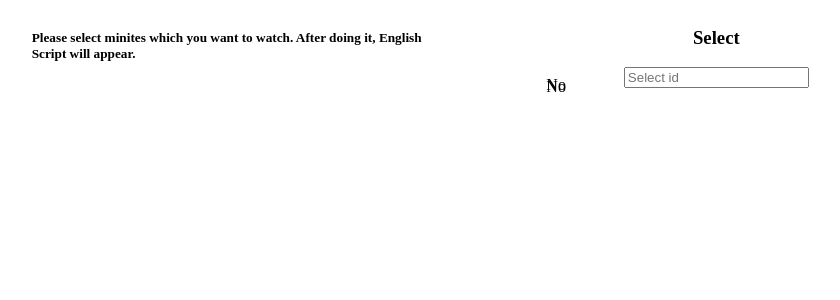
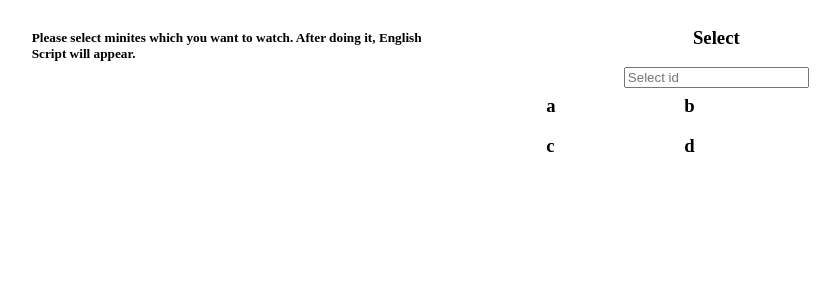
Before and after one commit to keigotoyoshima/English-Script-Devided-App, a React app in the folder english_script_devided_app/frontend/: page /movie in a window 1280 px wide. Shown: the top 300 px of the page, without its empty margins (187-1027 px from the left). Built offline with nearby package versions, Linux system fonts and the light colour scheme; the HTML template or start-up script is replaced by a standard one.

Commit message:
add .pyc to gitignore

```diff
--- a/english_script_devided_app/frontend/src/components/helper/SelectForm.js
+++ b/english_script_devided_app/frontend/src/components/helper/SelectForm.js
@@ -13,13 +13,6 @@ const useStyles = makeStyles((theme) => ({
 
 const SelectForm = ({callback}) => {
   const classes = useStyles();
-  function FormRow({title, created}) {
-    console.log({title})
-    return ({title} === undefined) ? "yes":"No"
-  }
-
-
-
   const [id, setId] = useState('')
 
   const onSubmit = (e) => {
@@ -38,6 +31,18 @@ const SelectForm = ({callback}) => {
     callback(data.title)
   }
 
+  function Table(props){
+    return (
+      <Grid container spacing={1}>
+      <Grid container item xs={6} spacing={3}>
+        <h3>{props.type}</h3>
+      </Grid>
+      <Grid container item xs={6} spacing={3}>
+        <h3>{props.content}</h3>
+      </Grid>
+    </Grid>
+    );
+  }
   return (
     <div className="l-wrapper card-radius">
     <article className="card">
@@ -59,14 +64,8 @@ const SelectForm = ({callback}) => {
       <div className='divider'></div>
 
       <div className="card__body">
-        <Grid container spacing={1}>
-          <Grid container item xs={12} spacing={3}>
-            <FormRow title='this is title'/>
-          </Grid>
-          <Grid container item xs={12} spacing={3}>
-            <FormRow created='2021-09-05'/>
-          </Grid>
-        </Grid>
+        <Table type="a" content="b"></Table>
+        <Table type="c" content="d"></Table>
       </div>
     </article>
   </div>
```
Also changed, not shown: english_script_devided_app/frontend/static/frontend/main.js, 1 other file (tests, documents, lock files or other folders).
